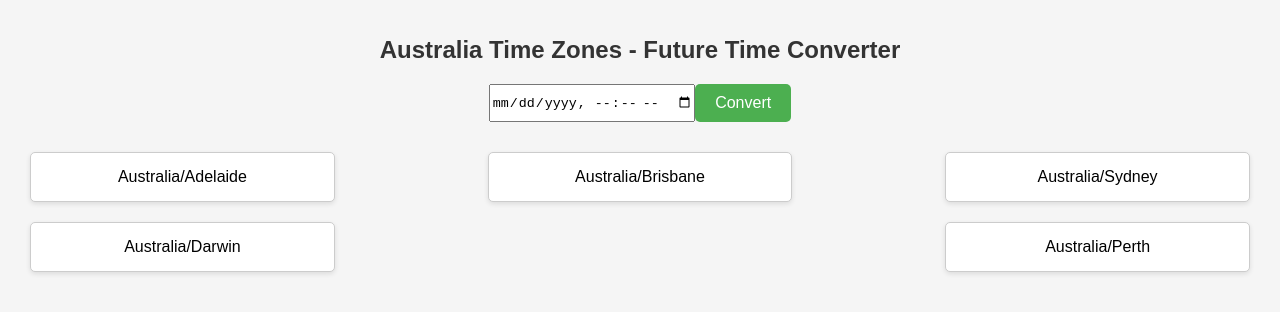
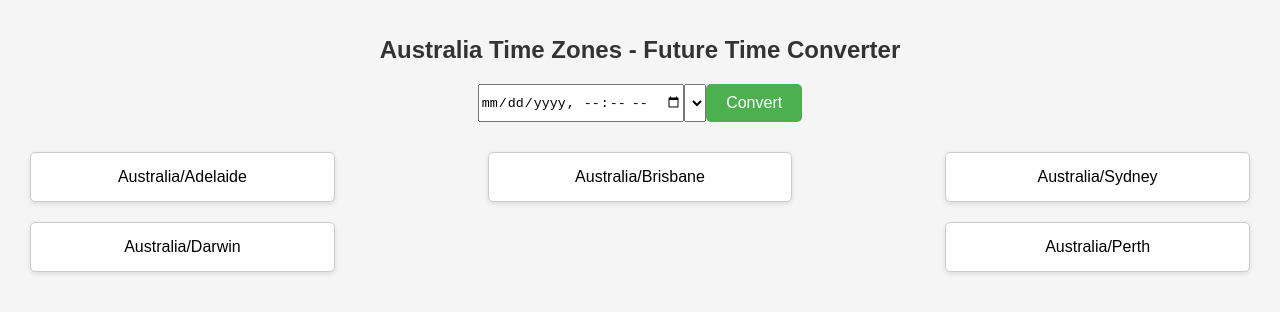
Before and after one commit to Codingmasster/Timezone-Convertor-Project, a plain HTML site: page index.html in a window 1280 px wide. Drawn offline with Linux system fonts and the light colour scheme.

Commit message:
Allowing User To Change Current Time-Zone

```diff
--- a/index.html
+++ b/index.html
@@ -80,6 +80,7 @@
   <h1>Australia Time Zones - Future Time Converter</h1>
   <div class="time-input-container">
     <input type="datetime-local" id="futureDateTime" placeholder="Select future date and time">
+    <select id="fromTimeZoneSelect"></select>
     <button id="convertButton">Convert</button>
   </div>
   <div class="time-zone-container">
```
